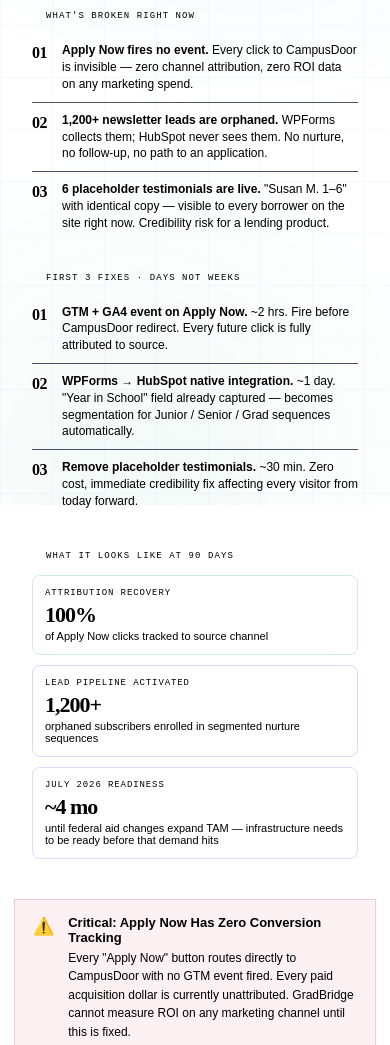
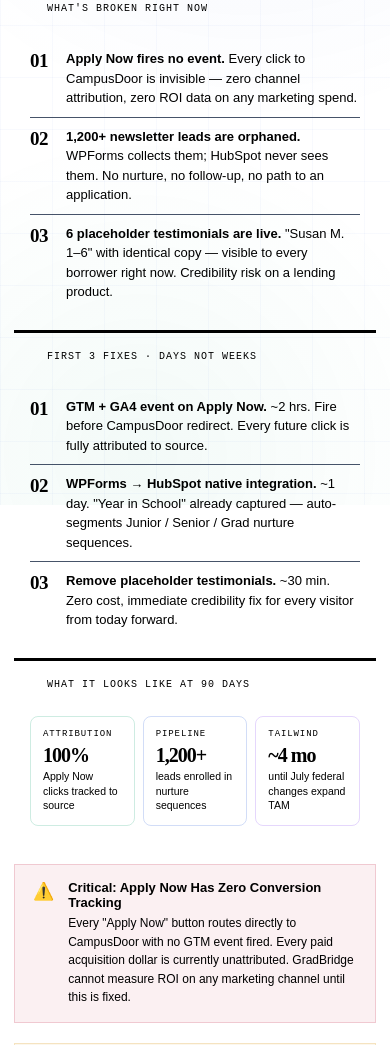
Before and after one commit to wisemanmax/Bwise, a plain HTML site: page GBD.html in a window 390 px wide. Shown: the part 339-1384 px from the top of the page. Drawn offline with nearby package versions, Linux system fonts and the light colour scheme; a web font is replaced by a local one.

Commit message:
Update GBD.html

```diff
--- a/GBD.html
+++ b/GBD.html
@@ -306,6 +306,12 @@
 .sh,.sr{grid-template-columns:20px 1fr 36px 48px}
 .sh span:nth-child(4),.sr .spbar{display:none}
 .social-grid{grid-template-columns:repeat(2,1fr)}
+/* table: hide bar column, make scrollable */
+.tbl-wrap{overflow-x:auto;-webkit-overflow-scrolling:touch}
+table th:nth-child(4),table td:nth-child(4){display:none}
+/* nav pills wrap */
+.nav-r{gap:6px}
+.pill{font-size:9px;padding:4px 8px}
 }
 @media(max-width:480px){
 .stats5{grid-template-columns:1fr 1fr}
@@ -316,20 +322,58 @@
 /* ── EXEC SUMMARY ── */
 .exec-summary{display:grid;grid-template-columns:1fr 1fr 1fr;gap:1px;background:var(–line);border:1px solid var(–line);border-radius:var(–r);overflow:hidden;margin-bottom:20px}
 .es-col{background:var(–ink2);padding:20px 18px}
-.es-eyebrow{font-family:‘DM Mono’,monospace;font-size:9px;color:var(–smoke4);text-transform:uppercase;letter-spacing:.12em;margin-bottom:12px;display:flex;align-items:center;gap:8px}
-.es-eyebrow span{display:inline-block;width:6px;height:6px;border-radius:50%}
+/* colored top-accent per column — desktop */
+.es-col:nth-child(1){border-top:2px solid var(–red2)}
+.es-col:nth-child(2){border-top:2px solid var(–gold2)}
+.es-col:nth-child(3){border-top:2px solid var(–jade2)}
+.es-eyebrow{font-family:‘DM Mono’,monospace;font-size:9px;color:var(–smoke3);text-transform:uppercase;letter-spacing:.12em;margin-bottom:14px;display:flex;align-items:center;gap:8px;padding-bottom:10px;border-bottom:1px solid var(–line)}
+.es-eyebrow-dot{display:inline-block;width:8px;height:8px;border-radius:50%;flex-shrink:0}
 .es-item{display:flex;align-items:flex-start;gap:10px;padding:9px 0;border-bottom:1px solid rgba(24,40,68,.8)}
 .es-item:last-child{border-bottom:none;padding-bottom:0}
-.es-num{font-family:‘Fraunces’,serif;font-weight:600;font-size:16px;letter-spacing:-.5px;min-width:20px;line-height:1.2;padding-top:1px}
-.es-txt{font-size:12px;color:var(–smoke3);line-height:1.4}
+.es-num{font-family:‘Fraunces’,serif;font-weight:600;font-size:17px;letter-spacing:-.5px;min-width:22px;line-height:1.2;padding-top:1px}
+.es-txt{font-size:12px;color:var(–smoke3);line-height:1.5}
 .es-txt strong{color:var(–smoke);font-weight:600}
-.es-outcome{margin-top:14px;padding:12px;background:var(–jade-g);border:1px solid rgba(13,158,110,.2);border-radius:8px}
+.es-outcome{margin-top:12px;padding:12px;background:var(–jade-g);border:1px solid rgba(13,158,110,.2);border-radius:8px}
 .es-outcome-label{font-family:‘DM Mono’,monospace;font-size:9px;color:var(–jade2);text-transform:uppercase;letter-spacing:.1em;margin-bottom:6px}
-.es-outcome-val{font-family:‘Fraunces’,serif;font-weight:600;font-size:22px;color:var(–smoke);letter-spacing:-1px;line-height:1}
-.es-outcome-sub{font-size:11px;color:var(–smoke4);margin-top:4px}
-@media(max-width:720px){.exec-summary{grid-template-columns:1fr}}
+.es-outcome-val{font-family:‘Fraunces’,serif;font-weight:600;font-size:24px;color:var(–smoke);letter-spacing:-1px;line-height:1}
+.es-outcome-sub{font-size:11px;color:var(–smoke4);margin-top:4px;line-height:1.4}
+/* outcomes: 1 column on desktop (stacked in the col), 3-across on mobile (full width) */
+.es-outcomes-row{display:flex;flex-direction:column;gap:10px}
+
+/* MOBILE: stack as individual labeled cards */
+@media(max-width:860px){
+.exec-summary{
+grid-template-columns:1fr;
+gap:10px;
+background:transparent;
+border:none;
+border-radius:0;
+overflow:visible;
+}
+.es-col{
+border-radius:var(–r);
+border:1px solid var(–line2);
+border-top-width:3px;
+padding:18px 16px;
+}
+.es-col:nth-child(1){border-top-color:var(–red2);border-top-style:solid}
+.es-col:nth-child(2){border-top-color:var(–gold2);border-top-style:solid}
+.es-col:nth-child(3){border-top-color:var(–jade2);border-top-style:solid}
+.es-eyebrow{font-size:10px;letter-spacing:.1em;padding-bottom:12px;margin-bottom:14px}
+.es-eyebrow-dot{width:9px;height:9px}
+.es-num{font-size:19px;min-width:26px}
+.es-txt{font-size:13px}
+/* outcomes: 3 across on mobile since they have room */
+.es-outcomes-row{flex-direction:row;gap:8px}
+.es-outcomes-row .es-outcome{flex:1;min-width:0}
+.es-outcome{margin-top:0}
+.es-outcome-val{font-size:20px}
+.es-outcome-sub{font-size:10.5px}
+}
 
 /* ── COSIGNER PANEL ── */
+.cosign-inner-grid{display:grid;grid-template-columns:1fr 1fr 1fr;gap:14px}
+@media(max-width:860px){.cosign-inner-grid{grid-template-columns:1fr}}
 .cosign-panel{display:grid;grid-template-columns:1fr 1fr;gap:14px;margin-bottom:14px}
 .cosign-funnel{display:flex;flex-direction:column;gap:0}
 .cf-row{display:grid;grid-template-columns:1fr 40px;gap:8px;align-items:center;padding:4px 0}
@@ -383,36 +427,66 @@
 <!-- EXECUTIVE SUMMARY — 30-second read -->
 
 <div class="exec-summary rise d2">
+
+  <!-- Col 1: Broken -->
+
   <div class="es-col">
-    <div class="es-eyebrow"><span style="background:var(--red2)"></span>What's broken right now</div>
-    <div class="es-item"><div class="es-num" style="color:var(--red2)">01</div><div class="es-txt"><strong>Apply Now fires no event.</strong> Every click to CampusDoor is invisible — zero channel attribution, zero ROI data on any marketing spend.</div></div>
-    <div class="es-item"><div class="es-num" style="color:var(--red2)">02</div><div class="es-txt"><strong>1,200+ newsletter leads are orphaned.</strong> WPForms collects them; HubSpot never sees them. No nurture, no follow-up, no path to an application.</div></div>
-    <div class="es-item"><div class="es-num" style="color:var(--red2)">03</div><div class="es-txt"><strong>6 placeholder testimonials are live.</strong> "Susan M. 1–6" with identical copy — visible to every borrower on the site right now. Credibility risk for a lending product.</div></div>
-  </div>
-  <div class="es-col">
-    <div class="es-eyebrow"><span style="background:var(--gold2)"></span>First 3 fixes · days not weeks</div>
-    <div class="es-item"><div class="es-num" style="color:var(--gold2)">01</div><div class="es-txt"><strong>GTM + GA4 event on Apply Now.</strong> ~2 hrs. Fire before CampusDoor redirect. Every future click is fully attributed to source.</div></div>
-    <div class="es-item"><div class="es-num" style="color:var(--gold2)">02</div><div class="es-txt"><strong>WPForms → HubSpot native integration.</strong> ~1 day. "Year in School" field already captured — becomes segmentation for Junior / Senior / Grad sequences automatically.</div></div>
-    <div class="es-item"><div class="es-num" style="color:var(--gold2)">03</div><div class="es-txt"><strong>Remove placeholder testimonials.</strong> ~30 min. Zero cost, immediate credibility fix affecting every visitor from today forward.</div></div>
-  </div>
-  <div class="es-col">
-    <div class="es-eyebrow"><span style="background:var(--jade2)"></span>What it looks like at 90 days</div>
-    <div class="es-outcome">
-      <div class="es-outcome-label">Attribution Recovery</div>
-      <div class="es-outcome-val">100%</div>
-      <div class="es-outcome-sub">of Apply Now clicks tracked to source channel</div>
+    <div class="es-eyebrow"><span class="es-eyebrow-dot" style="background:var(--red2)"></span>What's broken right now</div>
+    <div class="es-item">
+      <div class="es-num" style="color:var(--red2)">01</div>
+      <div class="es-txt"><strong>Apply Now fires no event.</strong> Every click to CampusDoor is invisible — zero channel attribution, zero ROI data on any marketing spend.</div>
     </div>
-    <div class="es-outcome" style="margin-top:10px;background:var(--blue-g);border-color:rgba(32,85,212,.2)">
-      <div class="es-outcome-label" style="color:var(--blue3)">Lead Pipeline Activated</div>
-      <div class="es-outcome-val">1,200+</div>
-      <div class="es-outcome-sub">orphaned subscribers enrolled in segmented nurture sequences</div>
+    <div class="es-item">
+      <div class="es-num" style="color:var(--red2)">02</div>
+      <div class="es-txt"><strong>1,200+ newsletter leads are orphaned.</strong> WPForms collects them; HubSpot never sees them. No nurture, no follow-up, no path to an application.</div>
     </div>
-    <div class="es-outcome" style="margin-top:10px;background:var(--purple-g);border-color:rgba(124,58,237,.2)">
-      <div class="es-outcome-label" style="color:var(--purple2)">July 2026 Readiness</div>
-      <div class="es-outcome-val">~4 mo</div>
-      <div class="es-outcome-sub">until federal aid changes expand TAM — infrastructure needs to be ready before that demand hits</div>
+    <div class="es-item">
+      <div class="es-num" style="color:var(--red2)">03</div>
+      <div class="es-txt"><strong>6 placeholder testimonials are live.</strong> "Susan M. 1–6" with identical copy — visible to every borrower right now. Credibility risk on a lending product.</div>
     </div>
   </div>
+
+  <!-- Col 2: Fixes -->
+
+  <div class="es-col">
+    <div class="es-eyebrow"><span class="es-eyebrow-dot" style="background:var(--gold2)"></span>First 3 fixes · days not weeks</div>
+    <div class="es-item">
+      <div class="es-num" style="color:var(--gold2)">01</div>
+      <div class="es-txt"><strong>GTM + GA4 event on Apply Now.</strong> ~2 hrs. Fire before CampusDoor redirect. Every future click is fully attributed to source.</div>
+    </div>
+    <div class="es-item">
+      <div class="es-num" style="color:var(--gold2)">02</div>
+      <div class="es-txt"><strong>WPForms → HubSpot native integration.</strong> ~1 day. "Year in School" already captured — auto-segments Junior / Senior / Grad nurture sequences.</div>
+    </div>
+    <div class="es-item">
+      <div class="es-num" style="color:var(--gold2)">03</div>
+      <div class="es-txt"><strong>Remove placeholder testimonials.</strong> ~30 min. Zero cost, immediate credibility fix for every visitor from today forward.</div>
+    </div>
+  </div>
+
+  <!-- Col 3: Outcomes -->
+
+  <div class="es-col">
+    <div class="es-eyebrow"><span class="es-eyebrow-dot" style="background:var(--jade2)"></span>What it looks like at 90 days</div>
+    <div class="es-outcomes-row">
+      <div class="es-outcome">
+        <div class="es-outcome-label">Attribution</div>
+        <div class="es-outcome-val">100%</div>
+        <div class="es-outcome-sub">Apply Now clicks tracked to source</div>
+      </div>
+      <div class="es-outcome" style="background:var(--blue-g);border-color:rgba(32,85,212,.2)">
+        <div class="es-outcome-label" style="color:var(--blue3)">Pipeline</div>
+        <div class="es-outcome-val">1,200+</div>
+        <div class="es-outcome-sub">leads enrolled in nurture sequences</div>
+      </div>
+      <div class="es-outcome" style="background:var(--purple-g);border-color:rgba(124,58,237,.2)">
+        <div class="es-outcome-label" style="color:var(--purple2)">Tailwind</div>
+        <div class="es-outcome-val">~4 mo</div>
+        <div class="es-outcome-sub">until July federal changes expand TAM</div>
+      </div>
+    </div>
+  </div>
+
 </div>
 
 <!-- CRITICAL BANNERS -->
@@ -535,7 +609,7 @@
     <div class="chip">Site-Verified Finding</div>
   </div>
   <div class="cb">
-    <div style="display:grid;grid-template-columns:1fr 1fr 1fr;gap:14px">
+    <div class="cosign-inner-grid">
       <div>
         <div style="font-family:'DM Mono',monospace;font-size:9px;color:var(--smoke4);text-transform:uppercase;letter-spacing:.1em;margin-bottom:12px">What the site says</div>
         <div style="padding:14px;background:var(--purple-g);border:1px solid rgba(124,58,237,.2);border-radius:8px;font-size:12.5px;color:var(--smoke3);line-height:1.6">
@@ -579,6 +653,7 @@
       <div class="chip">UTM Governance</div>
     </div>
     <div class="cb0">
+      <div class="tbl-wrap">
       <table class="dt">
         <thead>
           <tr><th>Channel</th><th>Visitors</th><th>Clicks</th><th>Share</th><th>CVR</th></tr>
@@ -628,6 +703,7 @@
           </tr>
         </tbody>
       </table>
+      </div><!-- /tbl-wrap -->
       <div class="istrip">
         <div class="istrip-icon">💡</div>
         <div class="istrip-txt">Partner lender referrals convert <strong>2.5× better</strong> than social. Blog SEO ("Student Loan Denied?" / "How Your Credit Score Affects...") is the #2 organic driver — confirming content strategy is working. LinkedIn tracked separately for B2B school partnership funnel.</div>
```
